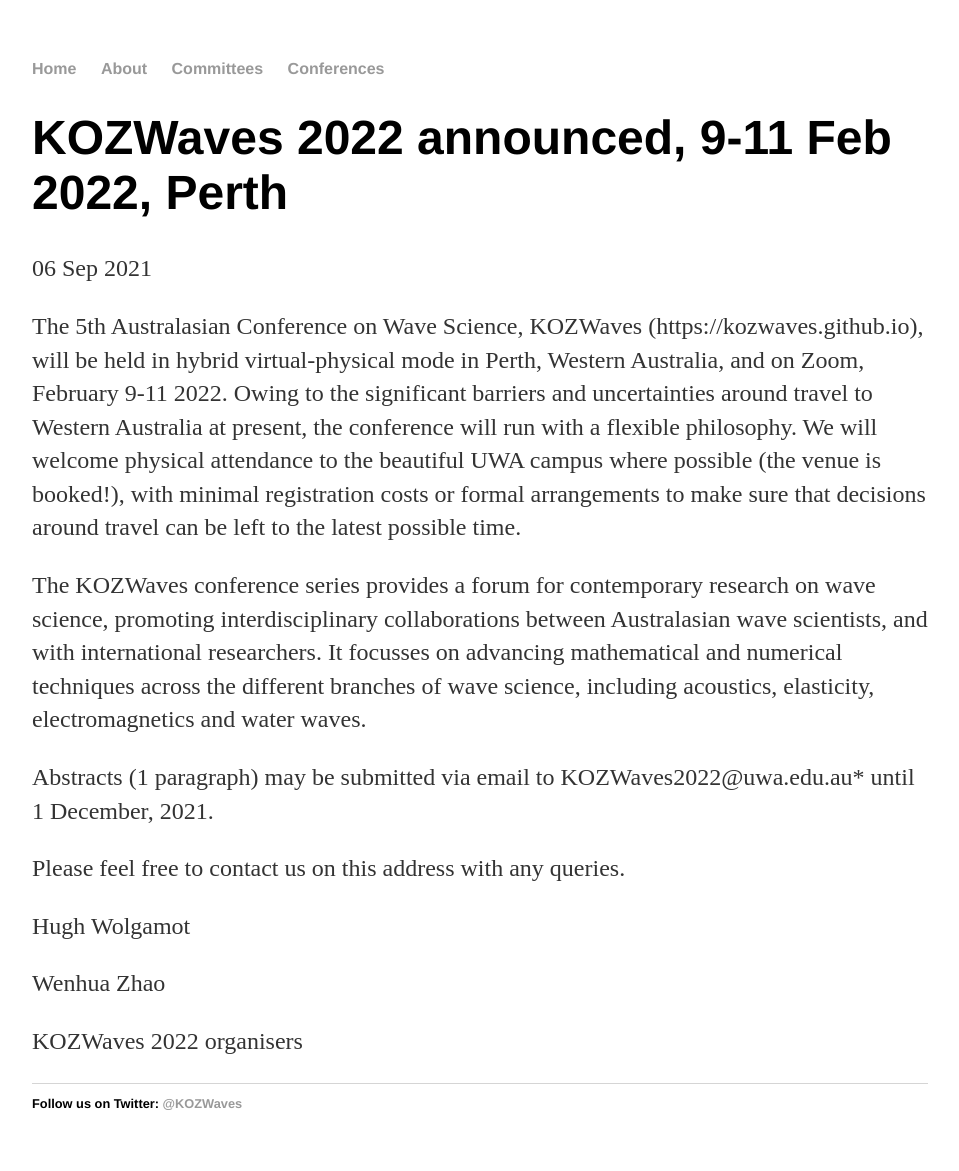
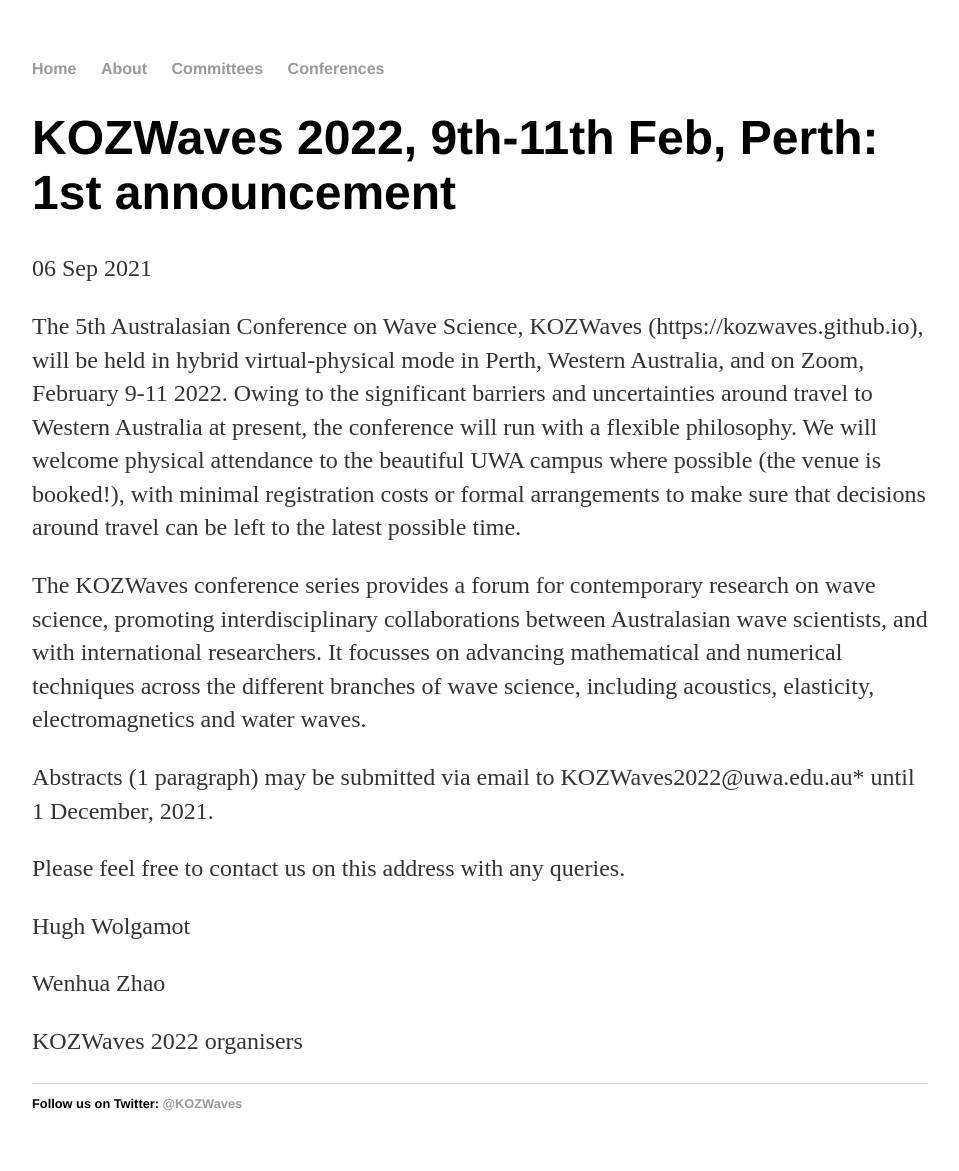
Before and after one commit to kozwaves/kozwaves.github.io, a Jekyll site: the page built from _posts/2021-09-06-kozwaves-2022.md, in a window 1280 px wide. Shown: the whole page, without its empty margins (160-1119 px from the left). Built offline with Jekyll 4.4.1, drawn with Linux system fonts in a browser that asks for light colours.

Commit message:
Update 2021-09-06-kozwaves-2022.md

```diff
--- a/_posts/2021-09-06-kozwaves-2022.md
+++ b/_posts/2021-09-06-kozwaves-2022.md
@@ -1,6 +1,6 @@
 ---
 layout: post
-title: "KOZWaves 2022 announced, 9-11 Feb 2022, Perth"
+title: "KOZWaves 2022, 9th-11th Feb, Perth: 1st announcement"
 date: 2021-09-06
 ---
 
```
